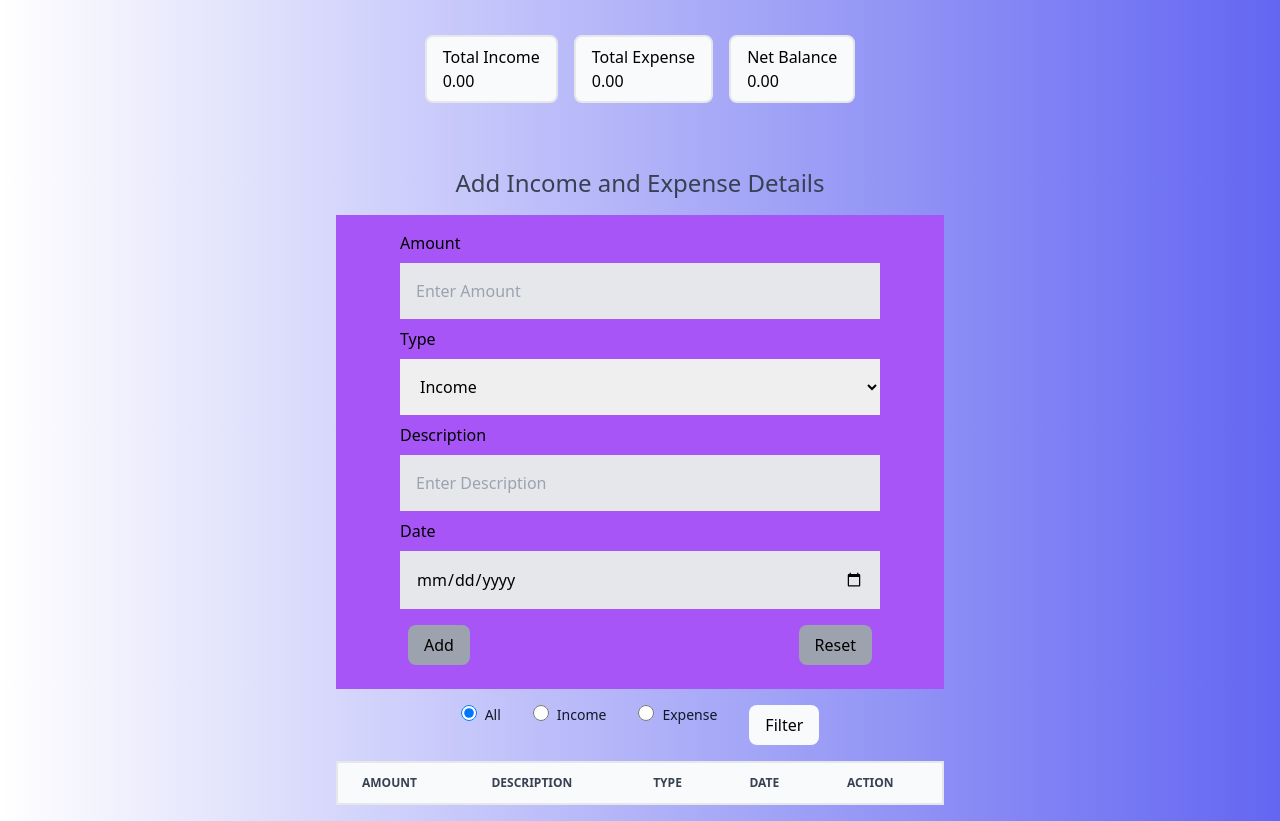
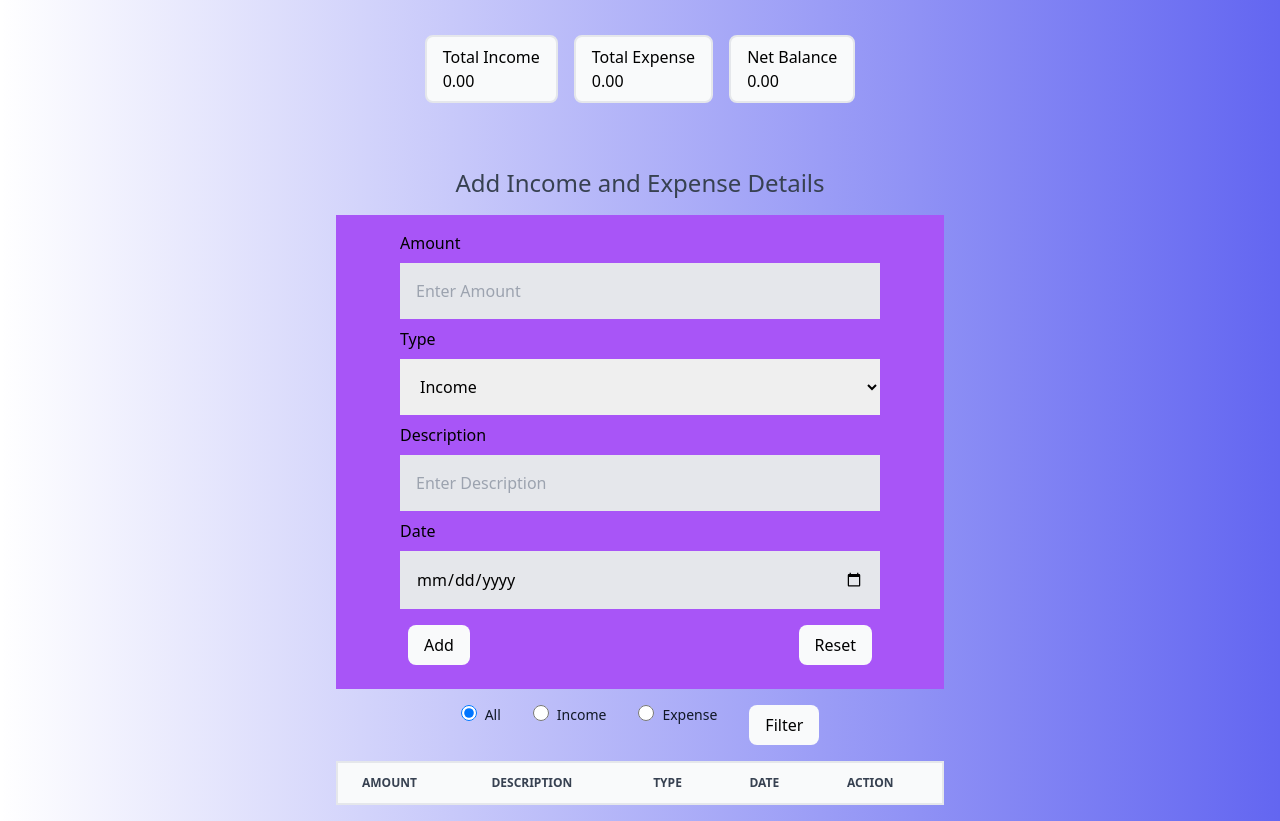
Before and after one commit to saranyaramanathan/MyJsTaks, a plain HTML site: page index.html in a window 1280 px wide. Shown: the part 78-899 px from the top of the page. Drawn offline with nearby package versions, Linux system fonts and the light colour scheme.

Commit message:
button color change

```diff
--- a/index.html
+++ b/index.html
@@ -41,8 +41,8 @@
                     <label for="">Date</label>
                 <input type="date" class="bg-gray-200 p-4"  placeholder="Select Date" value="" id="date" required>
                 <div class="flex justify-between m-2">
-                      <input type="submit" class="rounded-lg bg-gray-400  px-4 py-2" value="Add" />
-              <input type="reset" class="rounded-lg bg-gray-400  px-4 py-2" value="Reset" />
+                      <input type="submit" class="rounded-lg bg-gray-50  px-4 py-2" value="Add" />
+              <input type="reset" class="rounded-lg bg-gray-50  px-4 py-2" value="Reset" />
                 </div>
 
             </div>
```
